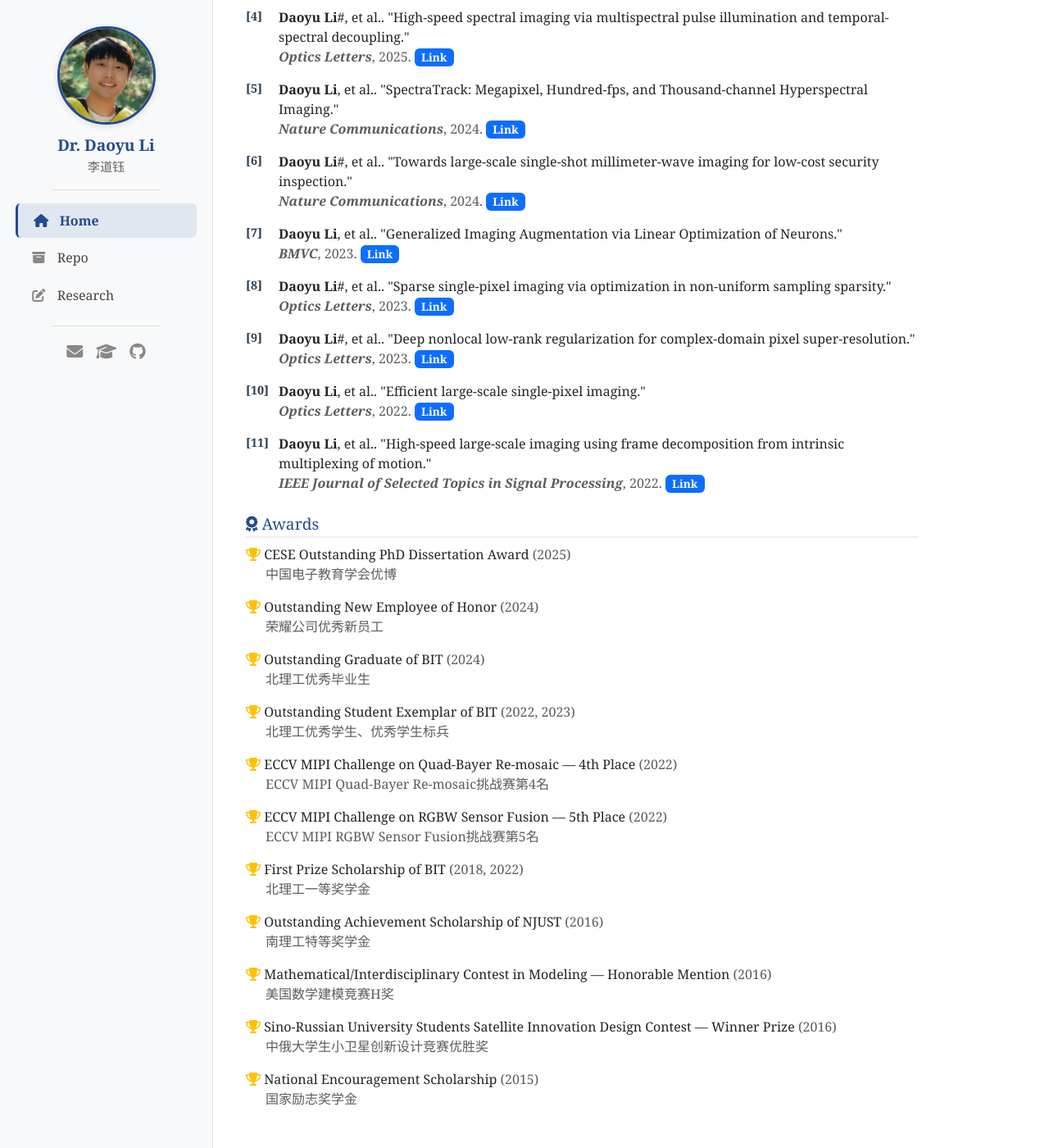
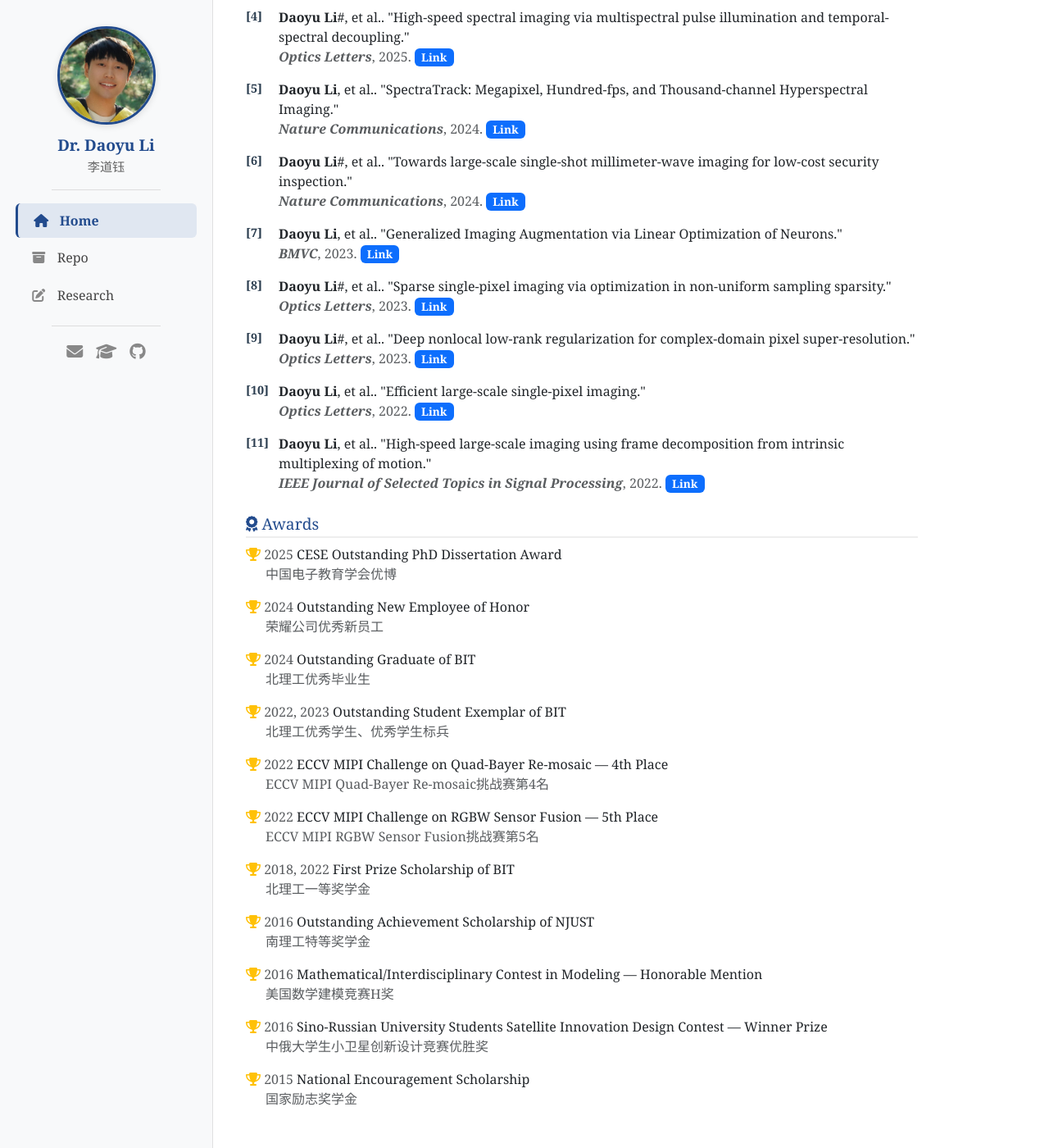
Before and after one commit to daoyuli/daoyuli.github.io, a Jekyll site: the page built from index.md, in a window 1280 px wide and 1400 px high, scrolled down 572 px. Shown: the whole window at 82% size. Built offline with Jekyll 4.4.1, drawn with Linux system fonts in a browser that asks for light colours; nearby versions of some CDN libraries.

Commit message:
put award year ahead of award name

```diff
--- a/_includes/award-list.html
+++ b/_includes/award-list.html
@@ -6,8 +6,7 @@
         {% for award in site.data.awards %}
         <li class="mb-3">
             <i class="fas fa-trophy text-warning"></i>
-            {{ award.name }}
-            {% if award.year %}<span class="text-muted">({{ award.year }})</span>{% endif %}
+            {% if award.year %}<span class="text-muted">{{ award.year }}</span> {% endif %}{{ award.name }}
             <br>
             <span class="text-muted ms-4">{{ award.name_zh }}</span>
         </li>
```
